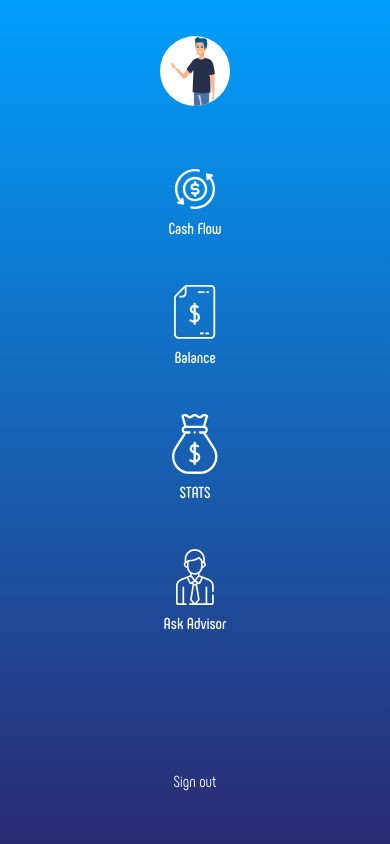
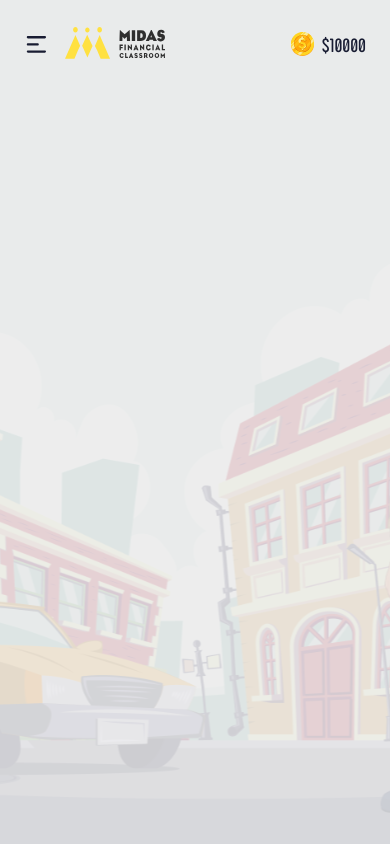
Before and after one commit to yogaraja2/Game-Midas, a React (Create React App) app: page /dashBoard in a window 390 px wide. Shown: the top 844 px of the page. Built offline with nearby package versions, Linux system fonts and the light colour scheme.

Commit message:
Fixed dashboard responsiveness

```diff
--- a/src/components/YearBar/style.scss
+++ b/src/components/YearBar/style.scss
@@ -15,8 +15,14 @@
       cursor: pointer;
       width: 36px;
       height: 36px;
-      font-size: 25px;
+      font-size: 1.5em;
       font-weight: 800;
+
+      @include w600 {
+        font-size: 1em;
+        width: 24px;
+        height: 24px;
+      }
     }
 
     &.selected {
--- a/src/mixins/_responsive.scss
+++ b/src/mixins/_responsive.scss
@@ -40,6 +40,12 @@
   }
 }
 
+@mixin w400 {
+  @media only screen and (max-width: 400px) {
+    @content;
+  }
+}
+
 @mixin w320 {
   @media only screen and (max-width: 320px) {
     @content;
--- a/src/pages/DashBoard/CashFlow/SatisfactionCard.jsx
+++ b/src/pages/DashBoard/CashFlow/SatisfactionCard.jsx
@@ -1,22 +1,34 @@
+import React from 'react'
 import clsx from 'clsx'
-import React from 'react'
+import { Grid } from '@material-ui/core'
 import Card from '../../../components/Card'
 
 function SatisfactionCard() {
-  const Score = ({ label, value }) => (
-    <div className={clsx('score-wrap', value < 1 ? 'neg-sat' : 'pve-sat')}>
+  const Score = ({ label, value, noMargin, xsfull }) => (
+    <Grid
+      item
+      sm={2}
+      xs={xsfull ? 12 : 6}
+      className={clsx(
+        'score-wrap',
+        value < 1 ? 'neg-sat' : 'pve-sat',
+        !noMargin && 'mar-on-mob'
+      )}
+    >
       <div className="value">{value}</div>
       <div className="label">{label}</div>
-    </div>
+    </Grid>
   )
 
   return (
     <Card className="satisfiction-card">
-      <Score label="Housing" value={300} />
-      <Score label="Living Expenses" value={300} />
-      <Score label="Entertainment" value={-300} />
-      <Score label="Vehicle" value={300} />
-      <Score label="Retirement" value={-300} />
+      <Grid container justify="space-around" className="satisfiction-grid">
+        <Score xsfull label="Housing" value={300} noMargin />
+        <Score label="Living Expenses" value={300} />
+        <Score label="Entertainment" value={-300} />
+        <Score label="Vehicle" value={300} />
+        <Score label="Retirement" value={-300} />
+      </Grid>
     </Card>
   )
 }
--- a/src/pages/DashBoard/CashFlow/styles.scss
+++ b/src/pages/DashBoard/CashFlow/styles.scss
@@ -3,6 +3,10 @@
 .dashboard-main {
   .dash-cash-flow-page {
     padding: 0 36px 70px;
+
+    @include w600 {
+      padding: 0 24px 70px;
+    }
 
     .sec-head {
       margin: 18px 0;
@@ -20,6 +24,10 @@
         display: grid;
         grid-template-columns: 47% 47%;
         column-gap: 6%;
+
+        @include w600 {
+          @include lrPartition;
+        }
 
         .label {
           text-align: right;
@@ -50,8 +58,22 @@
         }
 
         @include w960 {
-          .fix-exp-sec {
+          &.fix-exp-sec {
             border: none;
+          }
+
+          &.var-exp-sec {
+            margin-top: 36px;
+          }
+        }
+
+        @include w600 {
+          &.income-sec {
+            border: none;
+          }
+
+          &.fix-exp-sec {
+            margin-top: 36px;
           }
         }
 
@@ -65,6 +87,14 @@
           &.m-left {
             margin-left: 48px;
           }
+
+          @include w600 {
+            margin-right: 0;
+
+            &.m-left {
+              margin-left: 0;
+            }
+          }
         }
       }
 
@@ -73,6 +103,12 @@
         display: flex;
         justify-content: flex-end;
         padding: 0 46px;
+
+        @include w600 {
+          display: block;
+          padding: 0;
+          border-top: 1px solid var(--text);
+        }
 
         .label {
           white-space: nowrap;
@@ -87,18 +123,29 @@
     // ---------------------- Satisfaction ----------------------
 
     .satisfiction-card {
-      display: flex;
-      justify-content: space-around;
-      align-items: center;
+      // display: flex;
+      // justify-content: space-around;
+      // align-items: center;
 
       .score-wrap {
         @include flexCenter;
+
+        @include w600 {
+          &.mar-on-mob {
+            margin-top: 36px;
+          }
+        }
 
         .value {
           width: 100px;
           height: 100px;
           border-radius: 50%;
           @include flexCenter;
+
+          @include w960 {
+            width: 70px;
+            height: 70px;
+          }
         }
 
         &.neg-sat .value {
@@ -114,6 +161,10 @@
         .label {
           margin-top: 14px;
           font-size: 1.38em;
+
+          @include w960 {
+            font-size: 1em;
+          }
         }
       }
     }
--- a/src/pages/DashBoard/DashHead.jsx
+++ b/src/pages/DashBoard/DashHead.jsx
@@ -1,8 +1,14 @@
 import React from 'react'
+import { IconButton } from '@material-ui/core'
+import { CgMenuLeftAlt as MenuIcon } from 'react-icons/cg'
 
-function DashHead() {
+function DashHead({ toggleMenu }) {
   return (
     <div className="dashboard-header">
+      <div className="left-part">
+        <IconButton className="menu-icon-btn" onClick={toggleMenu}>
+          <MenuIcon className="menu-icon" />
+        </IconButton>
         <div className="logo-wrap">
           <img
             className="m-logo"
@@ -10,7 +16,9 @@ function DashHead() {
             alt="logo"
           />
         </div>
+      </div>
 
+      <div className="right-part">
         <div className="total-cash">
           <img
             src={require('../../assets/img/doller 2.svg').default}
@@ -20,6 +28,7 @@ function DashHead() {
           <span className="cash-value">$10000</span>
         </div>
       </div>
+    </div>
   )
 }
 
--- a/src/pages/DashBoard/index.jsx
+++ b/src/pages/DashBoard/index.jsx
@@ -1,5 +1,6 @@
-import { Grid } from '@material-ui/core'
 import React, { useState } from 'react'
+import { Grid, IconButton } from '@material-ui/core'
+import { MdClose as CloseIcon } from 'react-icons/md'
 import './style.scss'
 import LinkButton from '../../components/LinkButton'
 import clsx from 'clsx'
@@ -12,7 +13,10 @@ import Advisor from './Advisor'
 import DashHead from './DashHead'
 
 function DashBoard() {
+  const [isMenuOpen, setMenu] = useState(false)
   const history = useHistory()
+
+  const toggleMenu = () => setMenu((prev) => !prev)
 
   const Fields = ({ id, img, label, selected, setSelected }) => {
     return (
@@ -56,8 +60,17 @@ function DashBoard() {
   return (
     <>
       <Grid container className="dashboard-root">
-        <Grid item xs={12} md={1} sm={2} className="side-nav">
+        <Grid
+          item
+          xs={12}
+          md={1}
+          sm={2}
+          className={clsx('side-nav', isMenuOpen ? 'menu-open' : 'menu-closed')}
+        >
           <div className="left-partition">
+            <IconButton className="menu-icon-btn" onClick={toggleMenu}>
+              <CloseIcon className="menu-icon" />
+            </IconButton>
             <div className="profile-wrap">
               <div className="user-profile">
                 <img
@@ -108,7 +121,7 @@ function DashBoard() {
         <Grid item sm={10} md={11} xs={12} className="dashboard-main-wrap">
           <Grid container className="dashboard-main">
             <Grid item xs={12} className="dash-header-wrap">
-              <DashHead />
+              <DashHead toggleMenu={toggleMenu} />
             </Grid>
             <Grid item xs={12} className="dash-pages">
               {
--- a/src/pages/DashBoard/style.scss
+++ b/src/pages/DashBoard/style.scss
@@ -1,6 +1,20 @@
 @import '../../mixins/common';
 
 .dashboard-root {
+  .menu-icon-btn {
+    padding: 6px;
+
+    .menu-icon {
+      color: var(--text);
+      font-size: 1.2em;
+    }
+
+    @include w320 {
+      font-size: 1em;
+      margin-right: 4px;
+    }
+  }
+
   // ----------------- side bar -------------------------
   .side-nav {
     background: linear-gradient(180deg, #009ffd 0%, #2a2a72 100%);
@@ -10,6 +24,41 @@
     flex-direction: column;
     align-items: center;
     justify-content: space-between;
+    position: relative;
+
+    @include w600 {
+      position: absolute;
+      top: 0;
+      bottom: 0;
+      z-index: 10;
+      transition: 0.2s;
+
+      &.menu-closed {
+        left: -300px;
+      }
+
+      &.menu-open {
+        left: 0;
+        right: 300px;
+
+        @include w400 {
+          right: 270px;
+        }
+
+        @include w320 {
+          right: 200px;
+        }
+      }
+    }
+
+    .menu-icon-btn {
+      display: none;
+      @include w600 {
+        display: block;
+        align-self: flex-start;
+        margin: 24px 16px;
+      }
+    }
 
     .left-partition {
       width: 100%;
@@ -18,6 +67,10 @@
       .profile-wrap {
         @include flexCenter;
         margin: 36px 0;
+
+        @include w600 {
+          margin: 0 0 36px;
+        }
 
         .user-profile-img {
           border-radius: 50%;
@@ -95,10 +148,26 @@
         @include lrPartition;
         padding: 36px;
 
+        .left-part {
+          @include flexCenterRow;
+        }
+
+        // hamburger menu toggle
+        .menu-icon-btn {
+          display: none;
+
+          @include w600 {
+            display: block;
+            margin-right: 8px;
+          }
+        }
+
+        // midas logo
         .m-logo {
           height: 50px;
         }
 
+        // revenue
         .total-cash {
           @include flexCenterRow;
 
@@ -107,8 +176,27 @@
           }
 
           .cash-value {
-            font-size: 24px;
+            font-size: 1.5em;
             font-weight: 700;
+          }
+        }
+
+        @include w600 {
+          padding: 24px;
+          padding-left: 16px;
+
+          .m-logo {
+            height: 32px;
+          }
+
+          .total-cash {
+            .cash-icon {
+              height: 24px;
+            }
+
+            .cash-value {
+              font-size: 1.2em;
+            }
           }
         }
       }
```
Also changed, not shown: 2 other files (tests, documents, lock files or other folders). Lines whose indentation alone changed are shown as unchanged.
